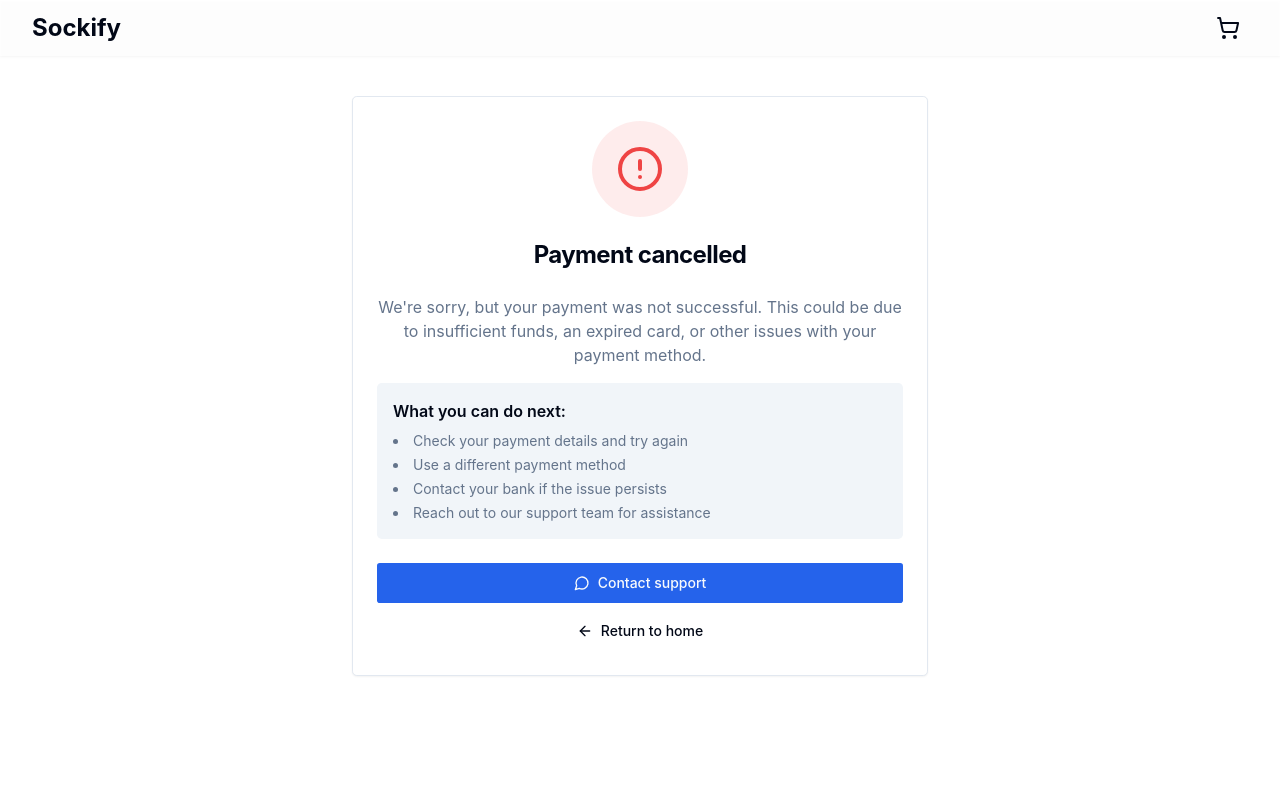
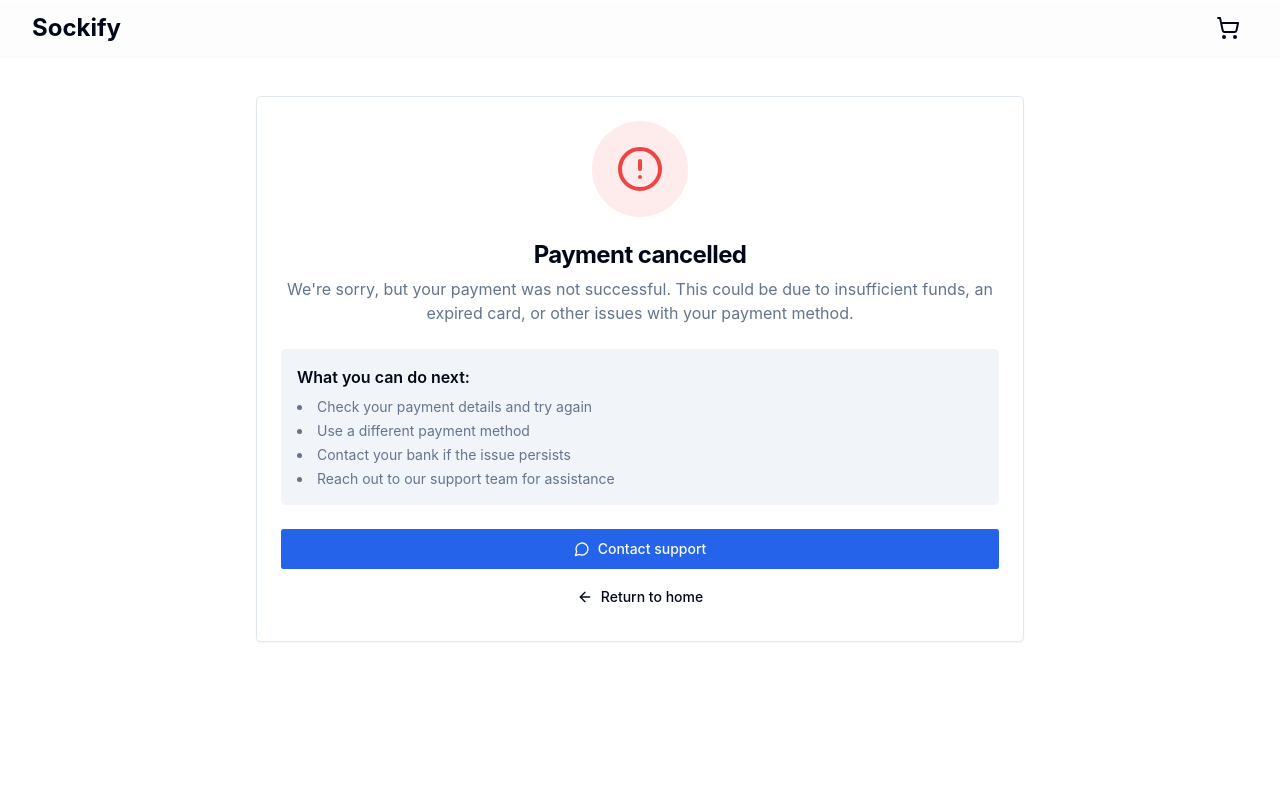
Before and after one commit to sockify/sockify, a React (Vite) app in the folder web-client/: page /cart/checkout/payment-canceled in a window 1280 px wide. Shown: the top 800 px of the page. Built offline with nearby package versions, Linux system fonts and the light colour scheme.

Commit message:
fix: minor spacing fixes

```diff
--- a/web-client/src/components/GenericError.tsx
+++ b/web-client/src/components/GenericError.tsx
@@ -19,7 +19,7 @@ import { Link } from "react-router-dom";
 
 import LoadingSpinner from "./LoadingSpinner";
 
-const MAX_STACK_TRACE_CHAR_LENGTH = 400;
+const MAX_STACK_TRACE_CHAR_LENGTH = 325;
 
 interface GenericErrorProps {
   title?: string;
@@ -53,7 +53,7 @@ export default function GenericError({
   };
 
   return (
-    <div className="flex h-full items-center justify-center bg-background p-4">
+    <div className="flex h-full items-center justify-center bg-background">
       <Card className="w-full max-w-3xl">
         <CardHeader className="text-center">
           <div className="mx-auto mb-4 flex h-24 w-24 items-center justify-center rounded-full bg-destructive/10">
--- a/web-client/src/pages/PaymentCanceledPage.tsx
+++ b/web-client/src/pages/PaymentCanceledPage.tsx
@@ -11,8 +11,8 @@ import { Link } from "react-router-dom";
 
 export default function PaymentCanceledPage() {
   return (
-    <div className="mt-10 flex items-center justify-center bg-background px-4">
-      <Card className="w-full max-w-xl">
+    <div className="flex items-center justify-center bg-background px-4 py-10">
+      <Card className="w-full max-w-3xl">
         <CardHeader className="text-center">
           <div className="mx-auto mb-4 flex h-24 w-24 items-center justify-center rounded-full bg-destructive/10">
             <AlertCircle className="h-12 w-12 text-destructive" />
@@ -20,14 +20,14 @@ export default function PaymentCanceledPage() {
           <CardTitle className="text-2xl font-bold">
             Payment cancelled
           </CardTitle>
-        </CardHeader>
-
-        <CardContent className="space-y-4">
           <p className="text-center text-muted-foreground">
             We're sorry, but your payment was not successful. This could be due
             to insufficient funds, an expired card, or other issues with your
             payment method.
           </p>
+        </CardHeader>
+
+        <CardContent className="space-y-4">
           <div className="rounded-lg bg-muted p-4">
             <h3 className="mb-2 font-semibold">What you can do next:</h3>
             <ul className="list-inside list-disc space-y-1 text-sm text-muted-foreground">
```
